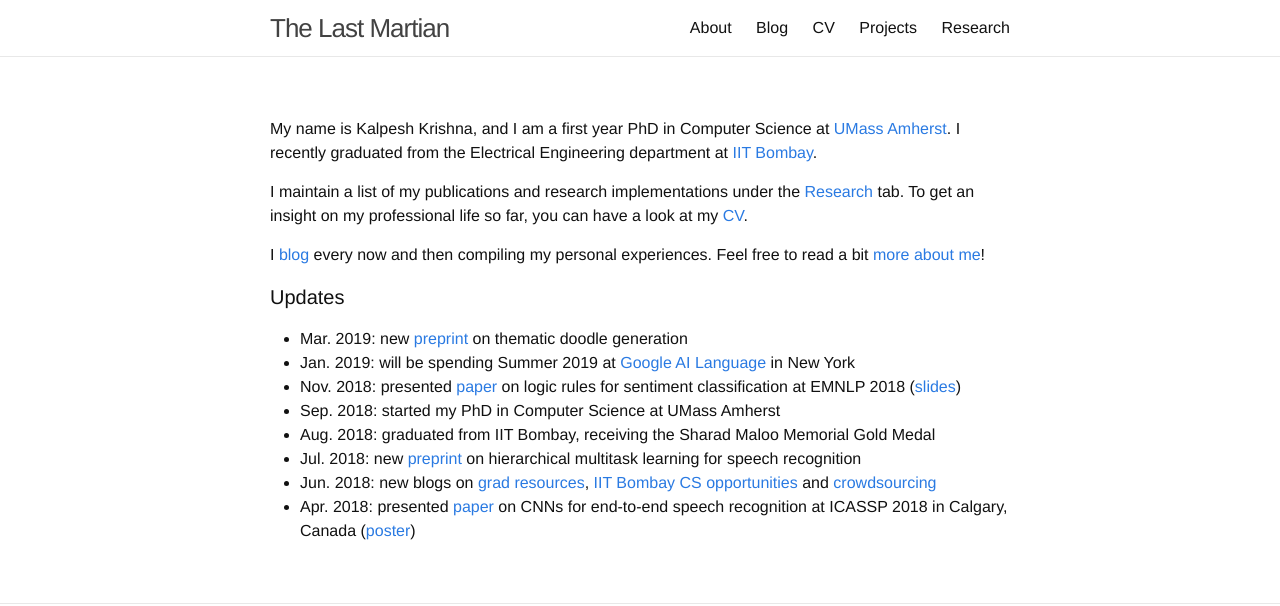
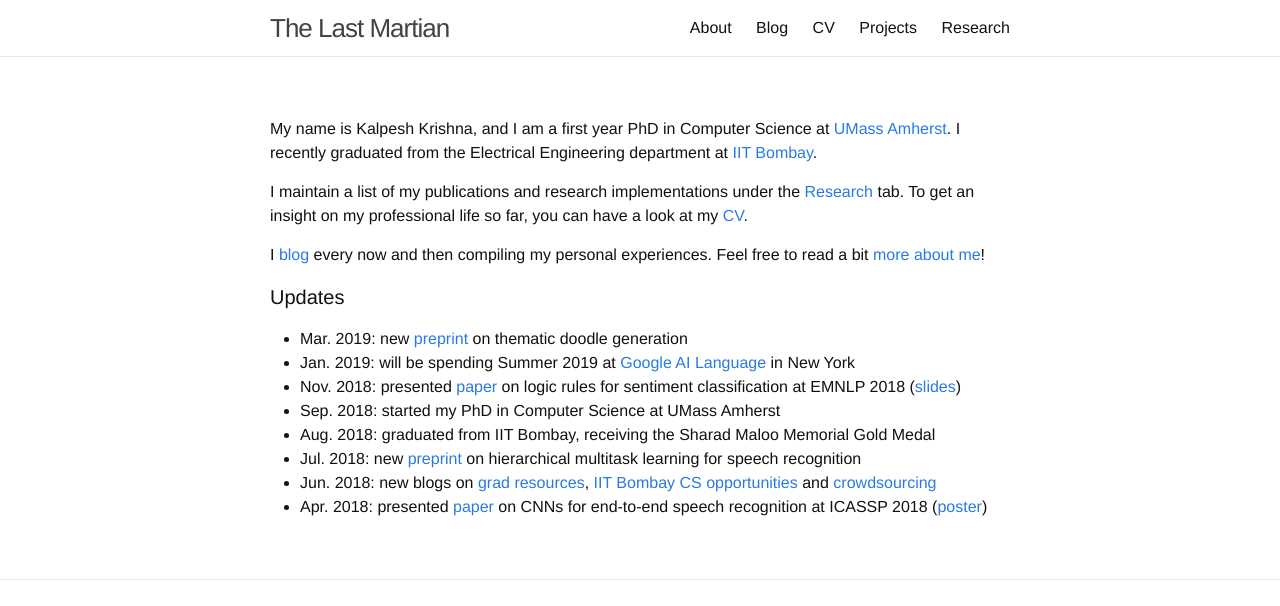
Before and after one commit to martiansideofthemoon/martiansideofthemoon.github.io, a Jekyll site: the page built from index.md, in a window 1280 px wide, cut to the strip 0-606 px from the top of the page. Built offline with Jekyll 4.4.1, drawn with Linux system fonts in a browser that asks for light colours; comment, search, counter and statistics services are not loaded.

```diff
--- a/index.md
+++ b/index.md
@@ -18,4 +18,4 @@ I [blog]({{ site.url }}/archive) every now and then compiling my personal experi
 * Aug. 2018: graduated from IIT Bombay, receiving the Sharad Maloo Memorial Gold Medal
 * Jul. 2018: new [preprint](https://arxiv.org/abs/1807.06234) on hierarchical multitask learning for speech recognition
 * Jun. 2018: new blogs on [grad resources]({% post_url 2018-05-30-grad-resources %}), [IIT Bombay CS opportunities]({% post_url 2018-06-05-cs-opportunities %}) and [crowdsourcing]({% post_url 2018-06-02-crowd-sourcing %})
-* Apr. 2018: presented [paper](https://arxiv.org/abs/1710.10398) on CNNs for end-to-end speech recognition at ICASSP 2018 in Calgary, Canada ([poster](https://sigport.org/sites/default/files/docs/study-convolutional-encoders.pdf))
+* Apr. 2018: presented [paper](https://arxiv.org/abs/1710.10398) on CNNs for end-to-end speech recognition at ICASSP 2018 ([poster](https://sigport.org/sites/default/files/docs/study-convolutional-encoders.pdf))
```
